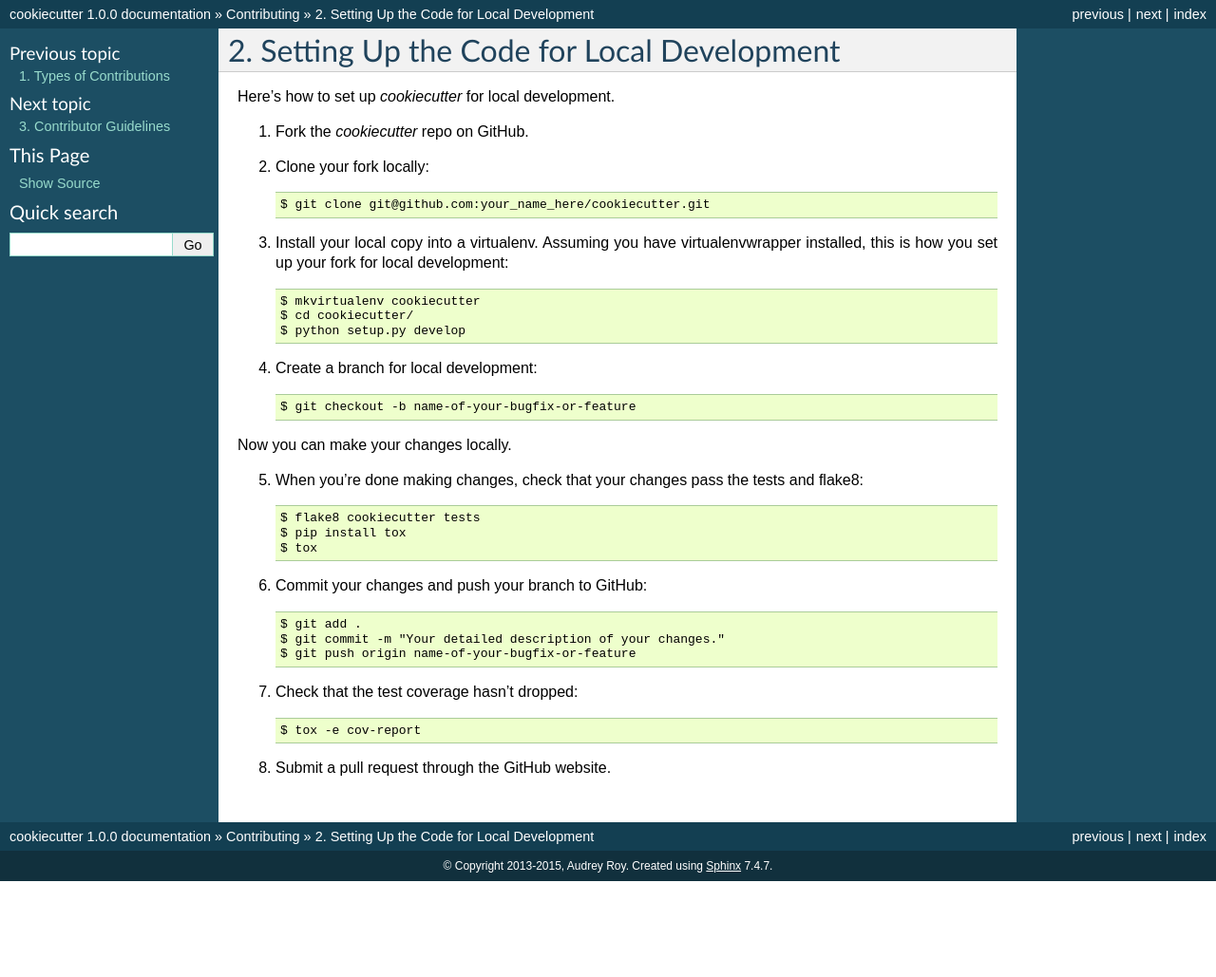
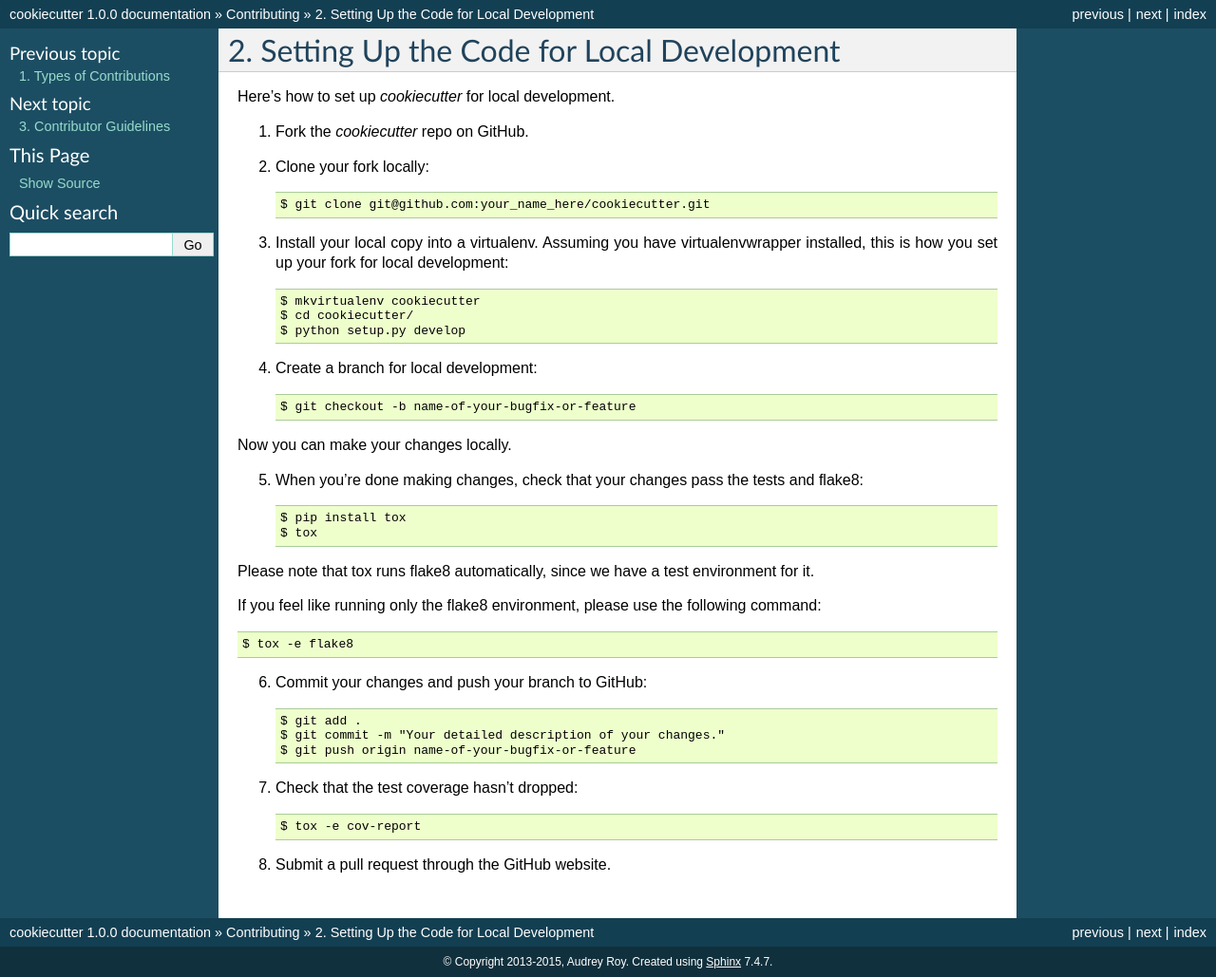
Before and after one commit to c-allen-tech/cookie, a Sphinx documentation site: the page built from docs/contributor_setup.rst, in a window 1280 px wide. Shown: the whole page at 95% size. Built offline with Sphinx 7.4.7, drawn with Linux system fonts in a browser that asks for light colours; formulas are drawn with MathJax 3; the version number is read from the project's files by our own code; before the commit the page ends 928 px from its top, so only the background shows below that.

Commit message:
Update contributing docs to run flake8 via tox

```diff
--- a/docs/contributor_setup.rst
+++ b/docs/contributor_setup.rst
@@ -22,9 +22,14 @@ Now you can make your changes locally.
 
 5. When you're done making changes, check that your changes pass the tests and flake8::
 
-    $ flake8 cookiecutter tests
     $ pip install tox
     $ tox
+
+Please note that tox runs flake8 automatically, since we have a test environment for it.
+
+If you feel like running only the flake8 environment, please use the following command::
+
+    $ tox -e flake8
 
 6. Commit your changes and push your branch to GitHub::
 
```
Also changed, not shown: CONTRIBUTING.rst (+6 -1 lines).
